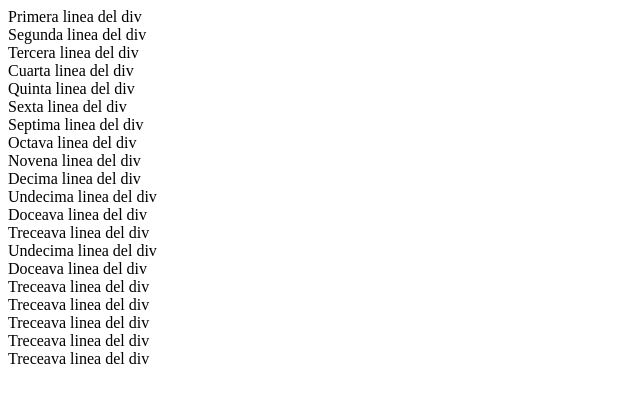
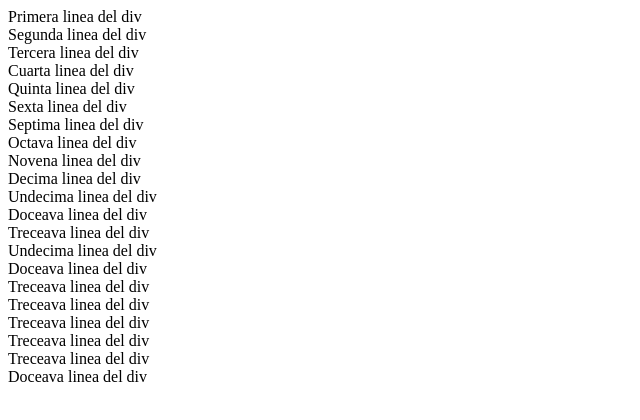
Before and after one commit to nils1116/CURSO_1_BUENAS_PRACTICAS, a plain HTML site: page index.html in a window 1280 px wide. Shown: the whole page, without its empty margins (0-640 px from the left). Drawn offline with Linux system fonts and the light colour scheme.

Commit message:
Sixteenth Commit

```diff
--- a/index.html
+++ b/index.html
@@ -26,5 +26,6 @@
     <div>Treceava linea del div</div>
     <div>Treceava linea del div</div>
     <div>Treceava linea del div</div>
+    <div>Doceava linea del div</div>
 </body>
 </html>
```
